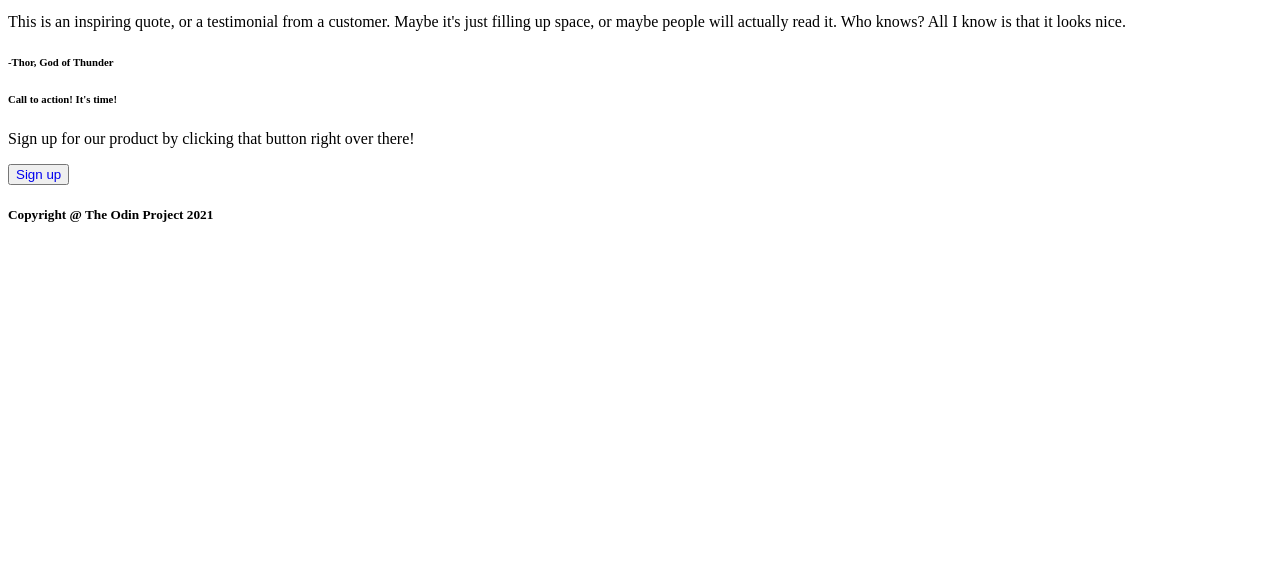
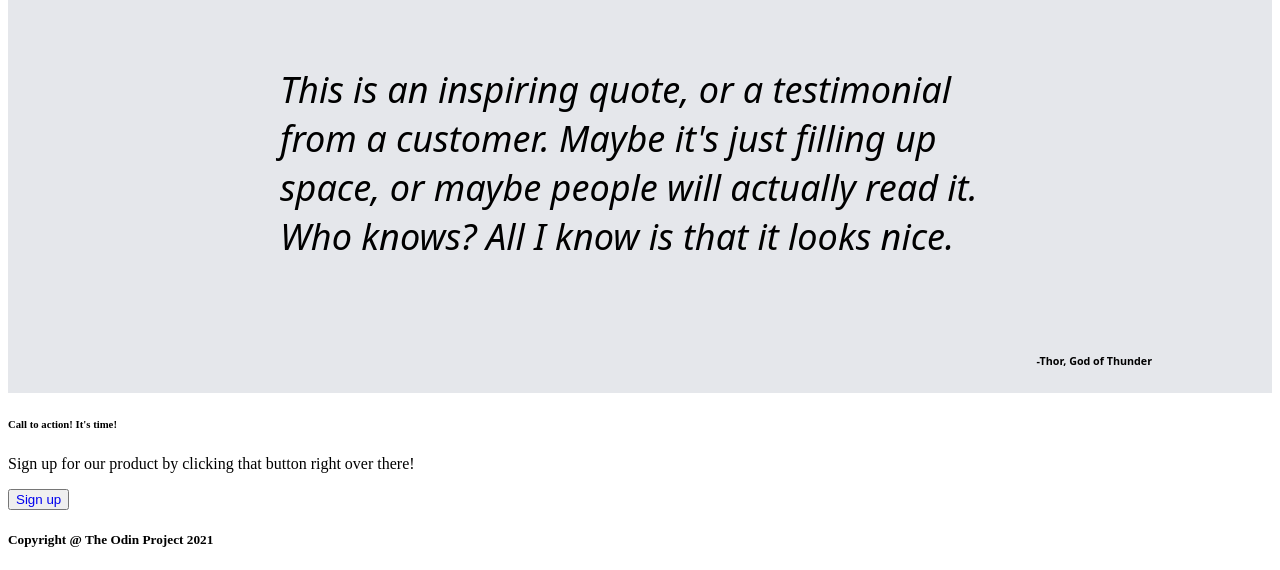
Before and after one commit to MJCLGIT/landing-page, a plain HTML site: page index.html in a window 1280 px wide. Shown: the part 889-1459 px from the top of the page. Before the commit the page ends 1134 px from the top, so only its background shows below. Drawn offline with Linux system fonts and the light colour scheme.

Commit message:
finish section 3

```diff
--- a/index.html
+++ b/index.html
@@ -49,7 +49,7 @@
         </div>
     </div>
 
-    <div>
+    <div class="section-3">
         <p>This is an inspiring quote, or a testimonial from a customer. Maybe it's just filling up space, or maybe people will actually read it. Who knows? All I know is that it looks nice.</p>
         <h6>-Thor, God of Thunder</h6>
     </div>
--- a/style.css
+++ b/style.css
@@ -107,3 +107,26 @@ body {
     border: 3px solid #3882F6;
     border-radius: 10px;
 }
+
+.section-3 {
+    font-family: system-ui, -apple-system, BlinkMacSystemFont, 'Segoe UI', Roboto, Oxygen, Ubuntu, Cantarell, 'Open Sans', 'Helvetica Neue', sans-serif;
+    display: flex;
+    flex-direction: column;
+    background-color: #e5e7eb;
+}
+
+.section-3 p {
+    display: flex;
+    font-size: 36px;
+    font-weight: lighter;
+    font-style: italic;
+    width: 720px;
+    align-self: center;
+    padding: 32px;
+}
+
+.section-3 h6 {
+    display: flex;
+    align-self: flex-end;
+    padding-right: 120px;
+}
```
